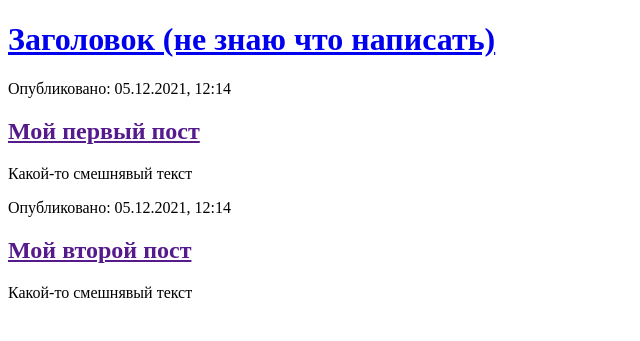
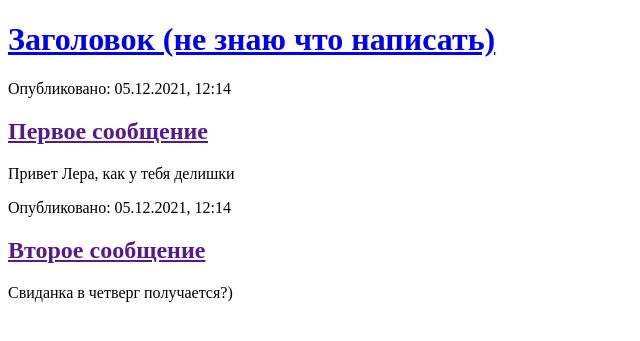
Before and after one commit to amano10015/my-first-blog, a Django app: page / in a window 1280 px wide. Shown: the top 341 px of the page, without its empty margins (0-640 px from the left). Run offline with Django 3.2, Linux system fonts and the light colour scheme.

Commit message:
Message for Lera

```diff
--- a/blog/templates/blog/post_list.html
+++ b/blog/templates/blog/post_list.html
@@ -10,14 +10,14 @@
 
         <div>
             <p>Опубликовано: 05.12.2021, 12:14</p>
-            <h2><a href="">Мой первый пост</a></h2>
-            <p>Какой-то смешнявый текст</p>
+            <h2><a href="">Первое сообщение</a></h2>
+            <p>Привет Лера, как у тебя делишки</p>
         </div>
 
         <div>
             <p>Опубликовано: 05.12.2021, 12:14</p>
-            <h2><a href="">Мой второй пост</a></h2>
-            <p>Какой-то смешнявый текст</p>
+            <h2><a href="">Второе сообщение</a></h2>
+            <p>Свиданка в четверг получается?)</p>
         </div>
     </body>
 </html>
--- a/blog/views.py
+++ b/blog/views.py
@@ -1,6 +1,10 @@
 from django.shortcuts import render
+from django.utils import timezone
+from .models import Post
 
 
 def post_list(request):
+    posts = Post.objects.filter(published_date__lte=timezone.now()).order_by('published_date')
     return render(request, 'blog/post_list.html', {})
+
 # Create your views here.
```
